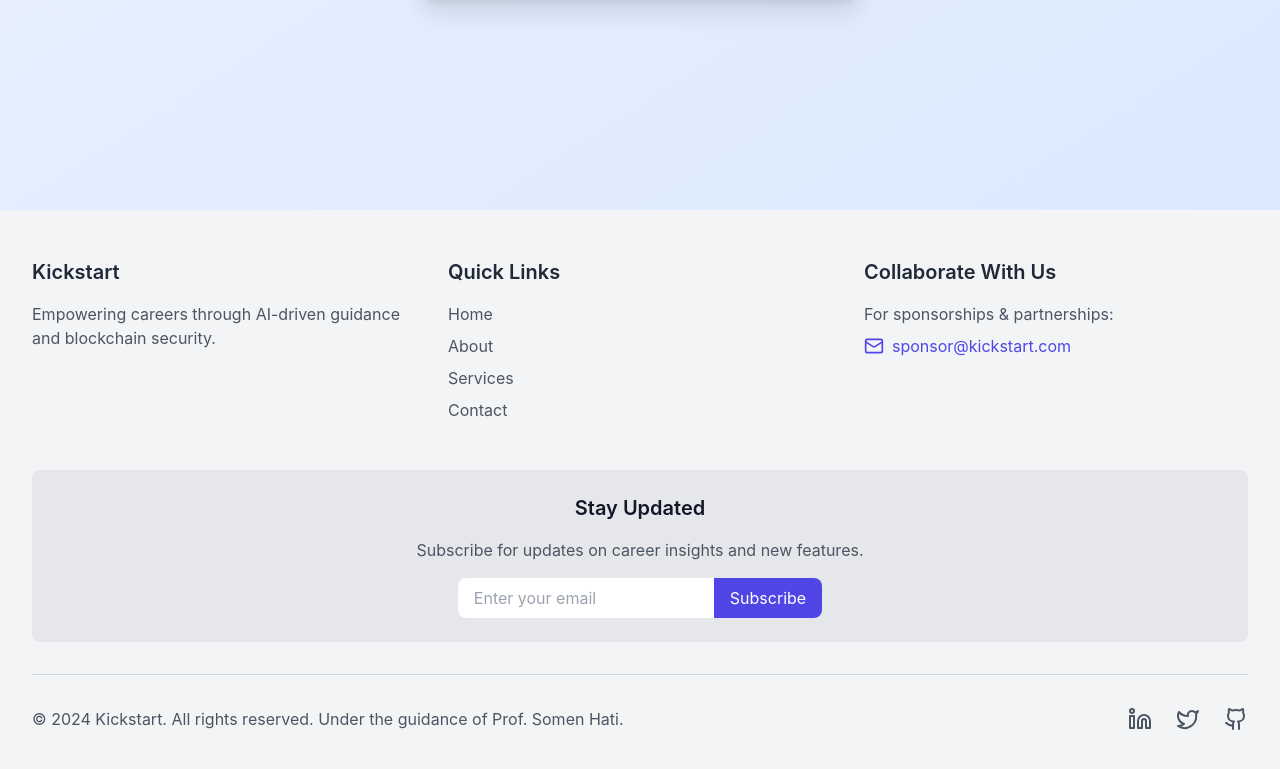
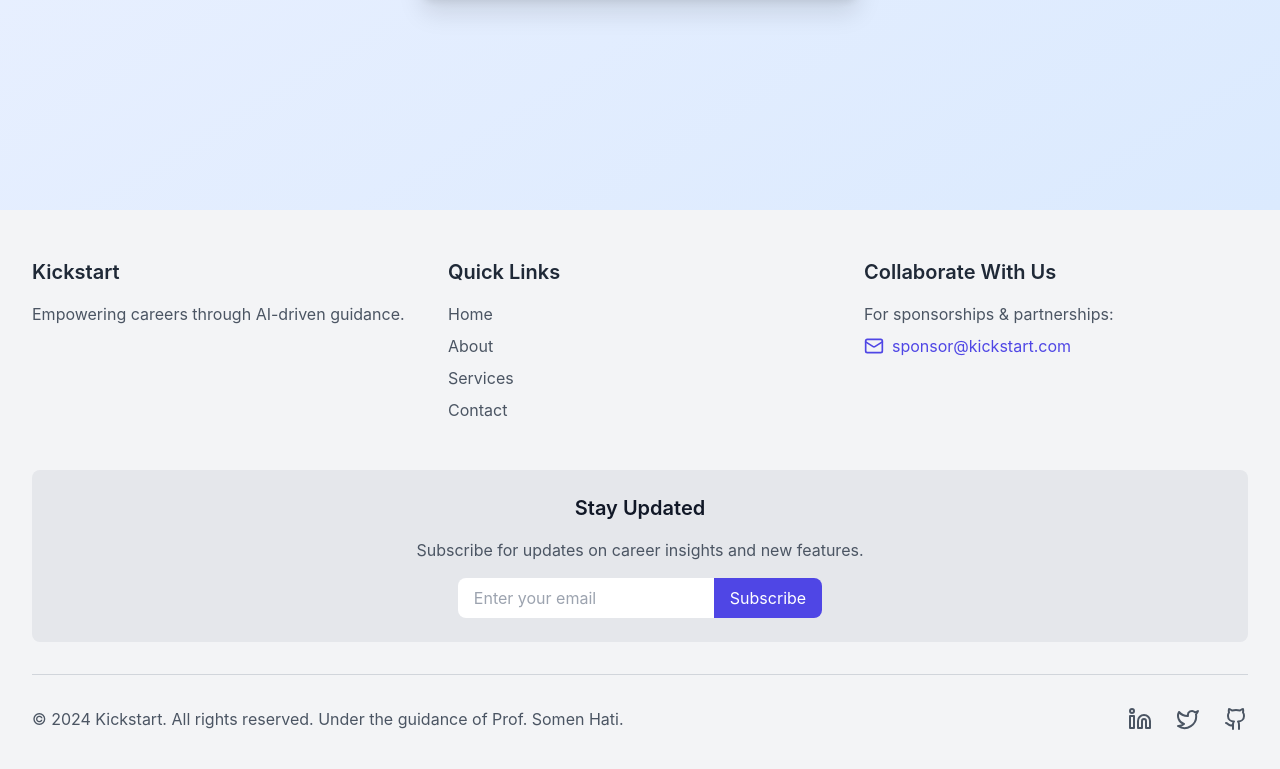
Before and after one commit to rohit32999/Kickstart, a React (Vite) app: page /login in a window 1280 px wide. Shown: the part 654-1423 px from the top of the page. Built offline with nearby package versions, Linux system fonts and the light colour scheme; no server answers.

Commit message:
Update Footer.tsx

```diff
--- a/src/components/Footer.tsx
+++ b/src/components/Footer.tsx
@@ -11,7 +11,7 @@ export function Footer() {
           <div>
             <h3 className="text-xl font-semibold mb-4">Kickstart</h3>
             <p className="text-gray-600 dark:text-gray-400">
-              Empowering careers through AI-driven guidance and blockchain security.
+              Empowering careers through AI-driven guidance.
             </p>
           </div>
 
```
